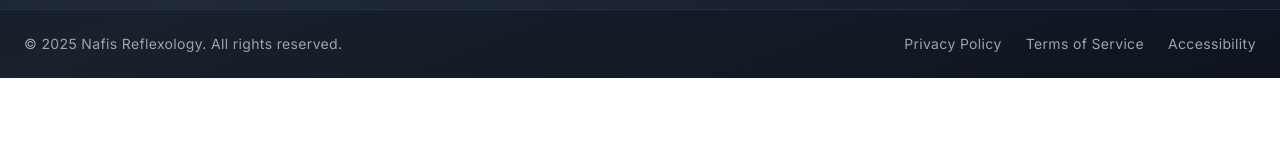
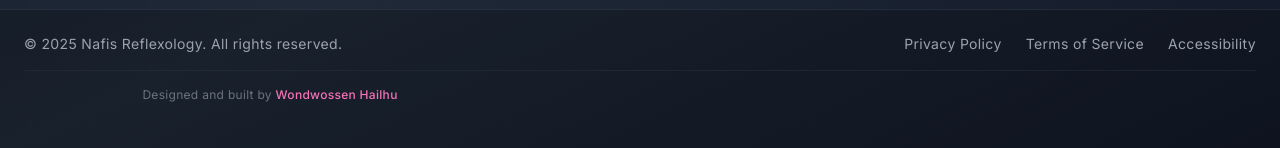
Before and after one commit to bisoul1984/nafis, a React (Create React App) app in the folder client/: page /dashboard in a window 1280 px wide. Shown: the part 1309-1457 px from the top of the page. Before the commit the page ends 1387 px from the top, so only its background shows below. Built offline with nearby package versions, Linux system fonts and the light colour scheme; no server answers; a web font is replaced by a local one.

Commit message:
Add developer credit link to footer - Wondwossen Hailhu

```diff
--- a/client/src/components/layout/Footer.js
+++ b/client/src/components/layout/Footer.js
@@ -238,6 +238,28 @@ const Footer = () => {
                 </Link>
               </motion.div>
             </div>
+
+            {/* Developer Credit */}
+            <motion.div
+              initial={{ opacity: 0 }}
+              whileInView={{ opacity: 1 }}
+              transition={{ duration: 0.6, delay: 0.4 }}
+              className="mt-4 pt-4 border-t border-gray-700/30"
+            >
+              <div className="text-center">
+                <p className="text-gray-500 text-xs">
+                  Designed and built by{' '}
+                  <a
+                    href="https://www.wondwossendev.com/"
+                    target="_blank"
+                    rel="noopener noreferrer"
+                    className="text-pink-400 hover:text-pink-300 transition-colors duration-300 font-medium"
+                  >
+                    Wondwossen Hailhu
+                  </a>
+                </p>
+              </div>
+            </motion.div>
           </div>
         </div>
       </div>
```
